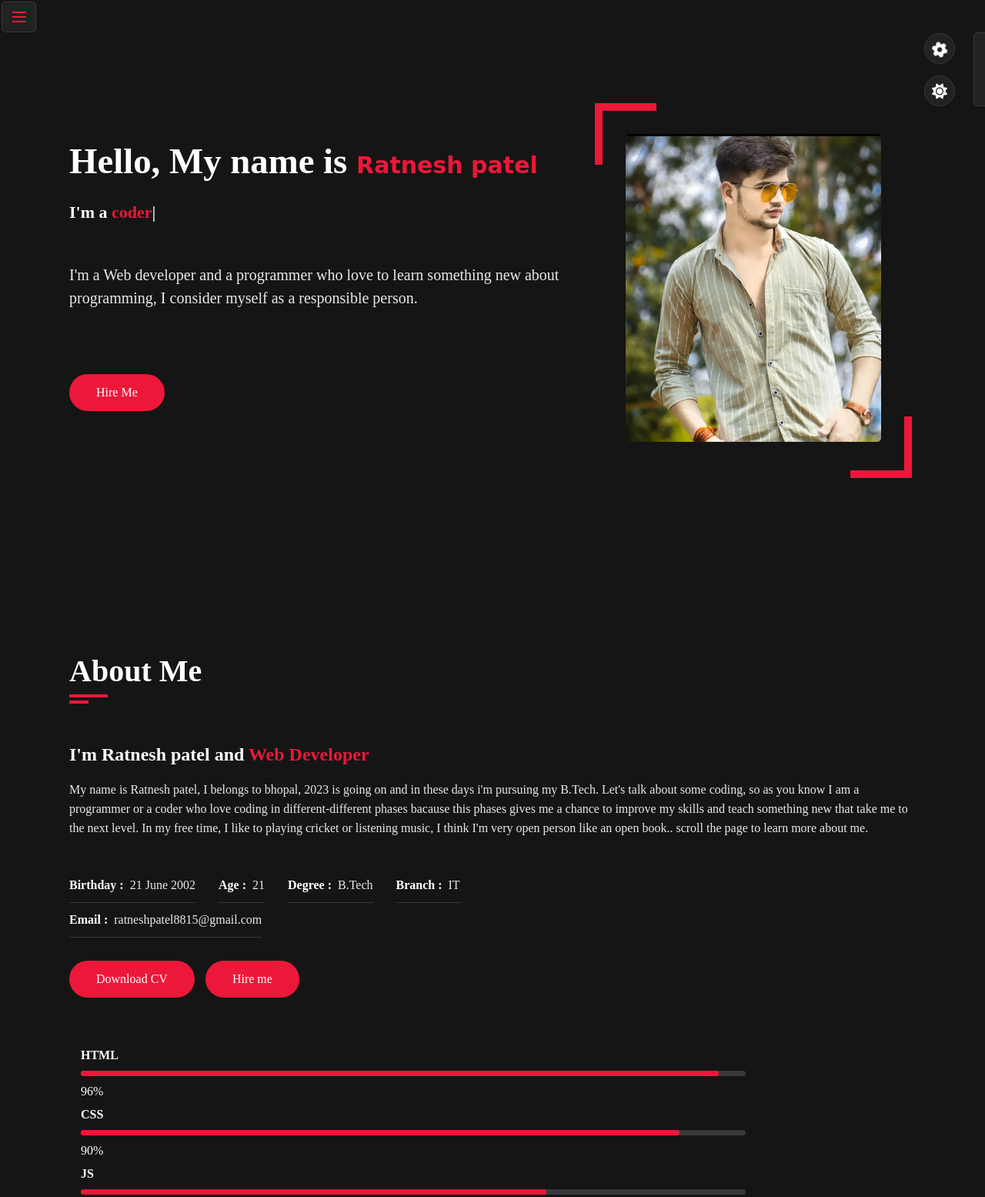
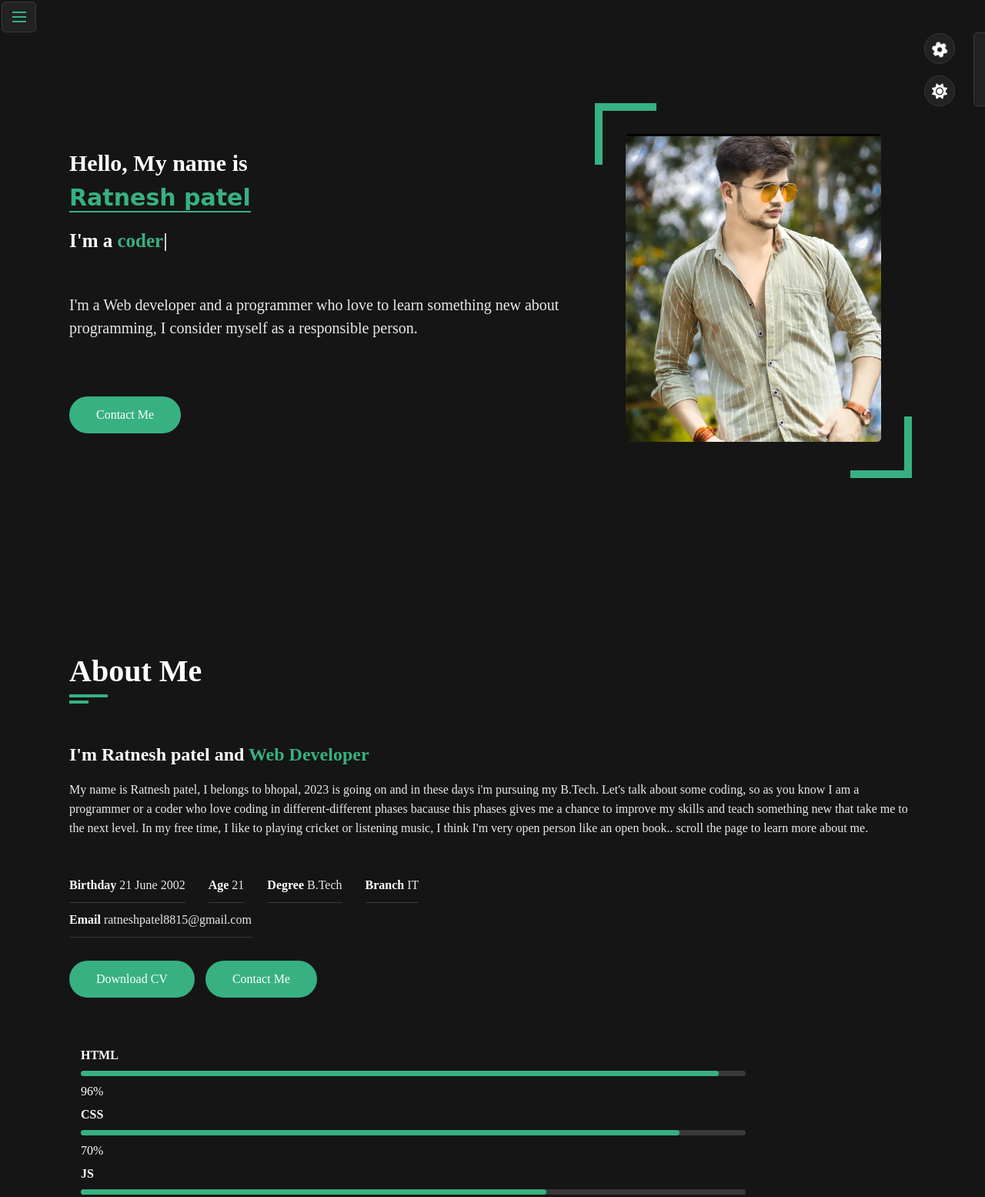
Before and after one commit to ratneshpatelr/portfolio_main, a plain HTML site: page index.html in a window 1280 px wide. Shown: the part 18-1573 px from the top of the page at 77% size. Drawn offline with nearby package versions, Linux system fonts and the light colour scheme; a web font is replaced by a local one.

Commit message:
initial commit

```diff
--- a/index.html
+++ b/index.html
@@ -86,7 +86,7 @@
 
  <link rel="stylesheet" href="style.css">
 
- <link rel="stylesheet" href="skin/color-1.css">
+ <link rel="stylesheet" href="skin/color-3.css">
 
  <!-- style switcher -->
 
@@ -179,7 +179,7 @@
 
  <div class="home-info padd-15">
 
- <h3 class="hello">Hello, My name is <span class="name">Ratnesh patel</span></h3>
+ <h3 class="hello">Hello, My name is <br><span class="name">Ratnesh patel</span></h3>
 
  <h3 class="my-profession">I'm a <span class="typing">web developer</span></h3>
 
@@ -191,7 +191,7 @@
 
  </p>
 
- <a href="#contact" class="btn hire-me" target="_blank">Hire Me</a>
+ <a href="#contact" class="btn hire-me" target="_blank">Contact Me</a>
 
  </div>
 
@@ -280,25 +280,25 @@
 
  <div class="info-item padd-15">
 
- <p>Birthday : <span>21 June 2002</span></p>
+ <p>Birthday<span>21 June 2002</span></p>
 
  </div>
 
  <div class="info-item padd-15">
 
- <p>Age : <span>21</span></p>
+ <p>Age<span>21</span></p>
 
  </div>
 
  <div class="info-item padd-15">
 
- <p>Degree : <span>B.Tech</span></p>
+ <p>Degree<span>B.Tech</span></p>
 
  </div>
 
  <div class="info-item padd-15">
 
- <p>Branch : <span>IT</span></p>
+ <p>Branch<span>IT</span></p>
 
  </div>
 
@@ -310,7 +310,7 @@
 
  <div class="info-item padd-15">
 
- <p>Email : <span>ratneshpatel8815@gmail.com</span></p>
+ <p>Email<span>ratneshpatel8815@gmail.com</span></p>
 
  </div>
 
@@ -324,7 +324,7 @@
 
  <a href="./Resume or cv.pdf" class="btn" target="_blank" download="RatneshCV">Download CV</a>
 
- <a href="#contact" class="btn hire me">Hire me</a>
+ <a href="#contact" class="btn hire me">Contact Me</a>
 
  </div>
 
@@ -369,7 +369,7 @@
 
  <div class="progress-in" style="width: 90%;"></div>
 
- <div class="skill-percent">90%</div>
+ <div class="skill-percent">70%</div>
 
  </div>
 
@@ -401,7 +401,7 @@
 
  <div class="progress-in" style="width: 95%;"></div>
 
- <div class="skill-percent">95%</div>
+ <div class="skill-percent">90%</div>
 
  </div>
 
@@ -419,7 +419,7 @@
 
  <div class="progress-in" style="width: 40%;"></div>
 
- <div class="skill-percent">40%</div>
+ <div class="skill-percent">20%</div>
 
  </div>
 
@@ -451,7 +451,7 @@
 
  <div class="Education padd-15">
 
- <h2>Education :</h2>
+ <h2>Education:</h2>
 
  <h4>B.Tech 2020-2024</h4>
 
@@ -459,7 +459,6 @@
     specifically from UITBU (University Institute of Technology, Barkatullah University, Bhopal). My session is
     from 2020 to 2024. During my degree program, I have learned about the crucial role of coding and programming in
     a programmer's life. Currently, I am working on HTML, CSS, JavaScript, Core Java, and Data Structures and
-
     Algorithms (DSA).
 
    In addition to these programming languages, I have also studied various other subjects, including Operating System,
--- a/style.css
+++ b/style.css
@@ -277,11 +277,11 @@ ul{
 .home .home-info{
     flex: 0 0 60%;
     max-width: 60%;
-    font-size: 40px;
+    font-size: 30px;
 
 }
-h3 .hello{
-    font-size: 16px;
+ .hello{
+    font-size: 30px;
     margin: 15px 0;
 }
 .home-info .hello .name{
@@ -289,10 +289,11 @@ h3 .hello{
     font-size: 30px;
     font-weight: 700;
     color: var(--skin-color);
+    border-bottom: 2px solid var(--skin-color);
 }
  .my-profession{
 
-    font-size: 22px;
+    font-size: 25px;
     margin: 15px 0;
 }
 .typing{
@@ -452,7 +453,7 @@ h3 .hello{
 .about .about-content .Education h2{
     color: red;
     margin-top: 40px;
-    max-width: 125px;
+    max-width: 200px;
     border-bottom: 2px solid var(--skin-color);
 }
 .about .about-content .Education h4{
@@ -530,6 +531,7 @@ transition: all 0.3s ease;
     height: 500px;
 }
 .portfolio .portfolio-item .portfolio-item-inner .portfolio-img h4{
+    border-bottom: 2px solid var(--skin-color);
     font-size: 23px;
     font-weight: 500;
     color: var(--skin-color);
```
